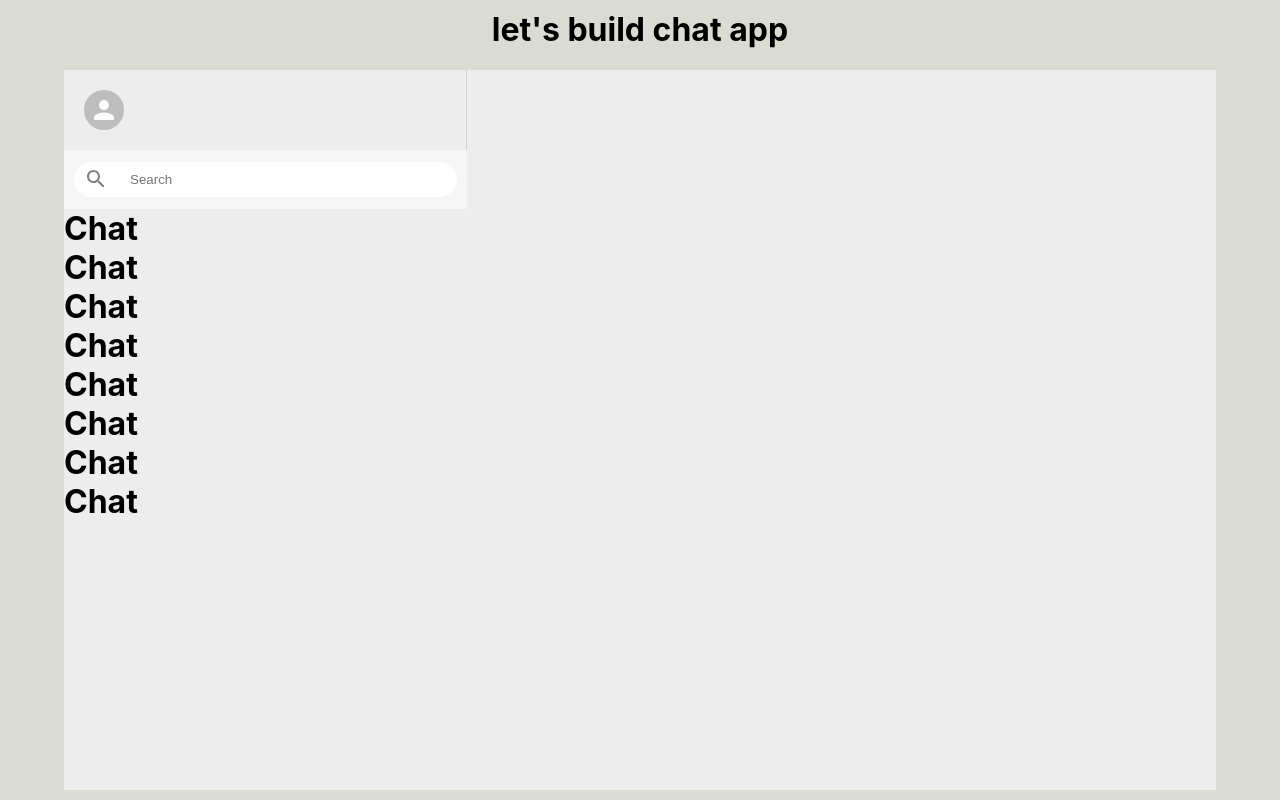
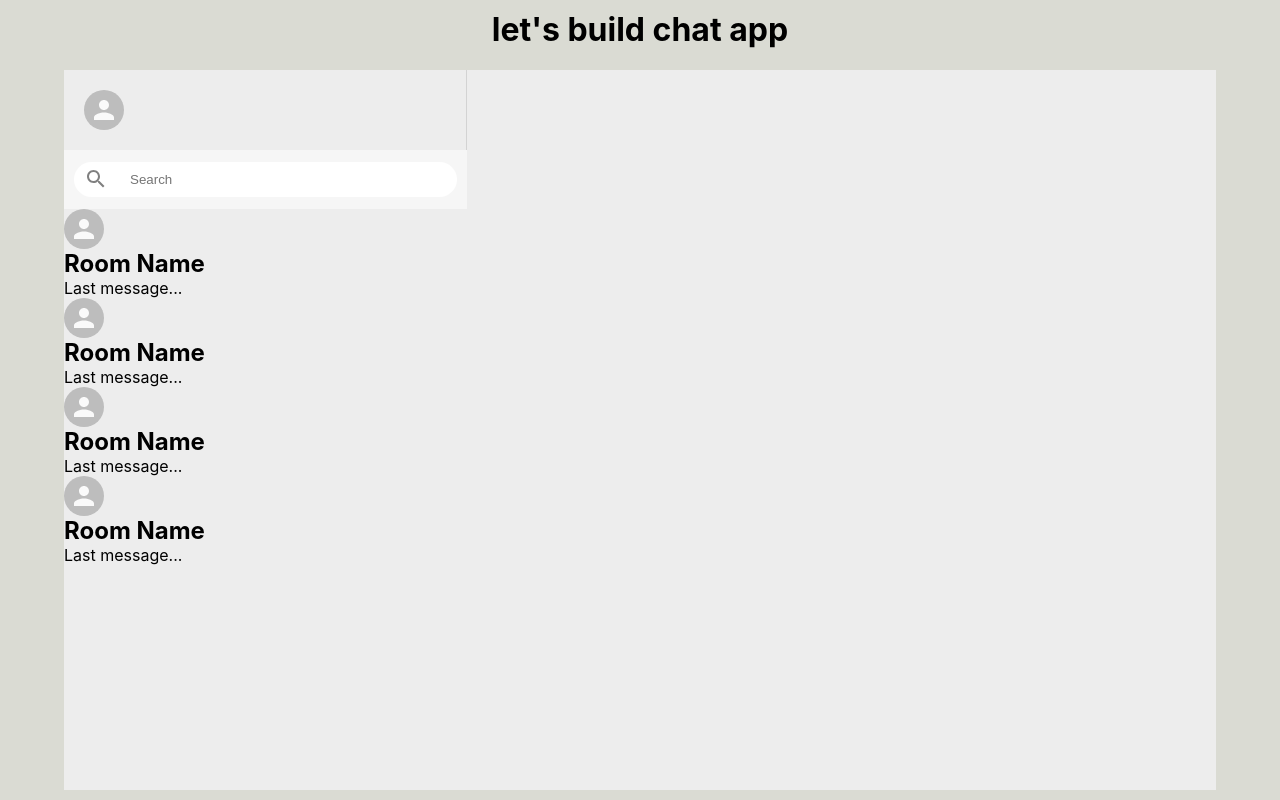
Before and after one commit to DhiaMbarki/chat-app, a React (Create React App) app in the folder chat-app/: page / in a window 1280 px wide. Built offline with nearby package versions, Linux system fonts and the light colour scheme.

Commit message:
chat form

```diff
--- a/chat-app/src/chats/ChatSide.js
+++ b/chat-app/src/chats/ChatSide.js
@@ -1,11 +1,17 @@
-import React from 'react'
-import './chat.css'
+import React from "react";
+import "./chat.css";
+import { Avatar} from "@material-ui/core";
+
 function ChatSide() {
-    return (
-        <div>
-
-        </div>
-    )
+  return (
+    <div className="sidebarchat">
+      <Avatar />
+      <div className="sidebarChat-info">
+          <h2>Room Name</h2>
+          <p>Last message...</p>
+      </div>
+    </div>
+  );
 }
 
-export default ChatSide
+export default ChatSide;
--- a/chat-app/src/chats/chat.css
+++ b/chat-app/src/chats/chat.css
@@ -0,0 +1,32 @@
+.sidebarChat{
+    display: flex;
+    padding: 20px;
+    cursor: pointer;
+    border-bottom: 1px solid #f6f6f6;
+}
+
+.sidebarChat:hover{
+    background-color: #ebebeb;
+}
+
+.sidebarChat_info > h2{
+    font-size: 16px;
+    margin: 0px;
+}
+
+.sidebarChat_info > p{
+    margin: 0px;
+}
+
+.sidebarChat_info{
+    margin-left: 15px;
+}
+
+.add-new-chat-title{
+    margin: 0px 0px 0px 10px;
+}
+
+a {
+    text-decoration: none;
+    color: black;
+}
--- a/chat-app/src/sidebar/Sidebar.js
+++ b/chat-app/src/sidebar/Sidebar.js
@@ -1,6 +1,6 @@
 import React from "react";
 import "./sidebar.css";
-import { Avatar, IconButton } from "@material-ui/core";
+import { Avatar} from "@material-ui/core";
 import {SearchOutlined} from "@material-ui/icons";
 import ChatSide from "../chats/ChatSide";
 
@@ -21,14 +21,10 @@ function Sidebar() {
 
       <div className="sidebar_chats">
           <ChatSide/>
-        <h1>Chat</h1>
-        <h1>Chat</h1>
-        <h1>Chat</h1>
-        <h1>Chat</h1>
-        <h1>Chat</h1>
-        <h1>Chat</h1>
-        <h1>Chat</h1>
-        <h1>Chat</h1>
+          <ChatSide/>
+          <ChatSide/>
+          <ChatSide/>
+
 
       </div>
     </div>
--- a/chat-app/src/sidebar/sidebar.css
+++ b/chat-app/src/sidebar/sidebar.css
@@ -8,15 +8,6 @@
     background-color: #f6f6f6;
     height: 39px;
     padding: 10px;
-}
-
-
-
-
-.sidebar_header{
-    display: flex;
-    padding: 20px;
-    border-right: 1px solid lightgray;
 }
 
 .sidebar_searchContainer > .MuiSvgIcon-root{
@@ -36,3 +27,22 @@
     height: 35px;
     border-radius: 20px;
 }
+
+.sidebar_header{
+    display: flex;
+    justify-content: space-between;
+    padding: 20px;
+    border-right: 1px solid lightgray;
+}
+
+.sidebar_headerRight{
+    display: flex;
+    align-items: center;
+    justify-content: space-between;
+    min-width: 10vw;
+}
+
+.sidebar_headerRight > .MuiSvgIcon-root {
+    margin-right: 2vw;
+    font-size: 20px !important;
+}
```
